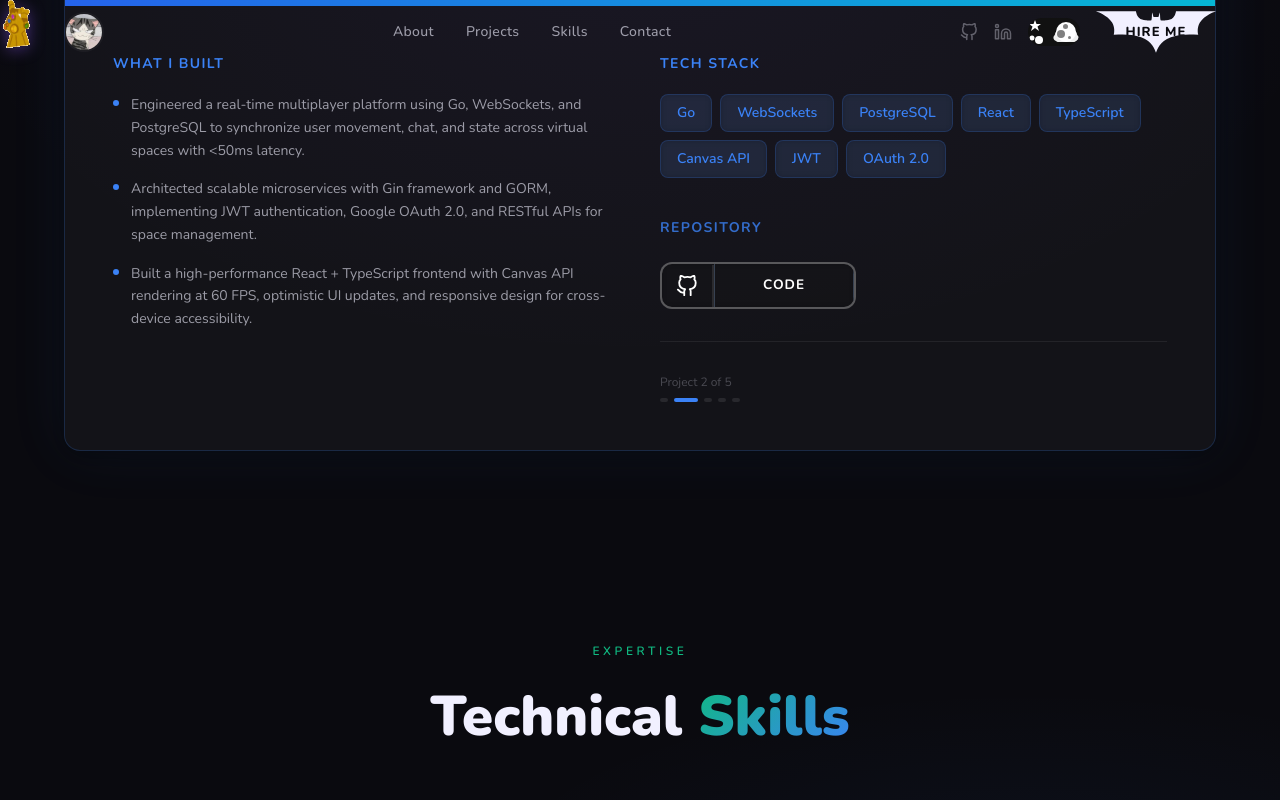
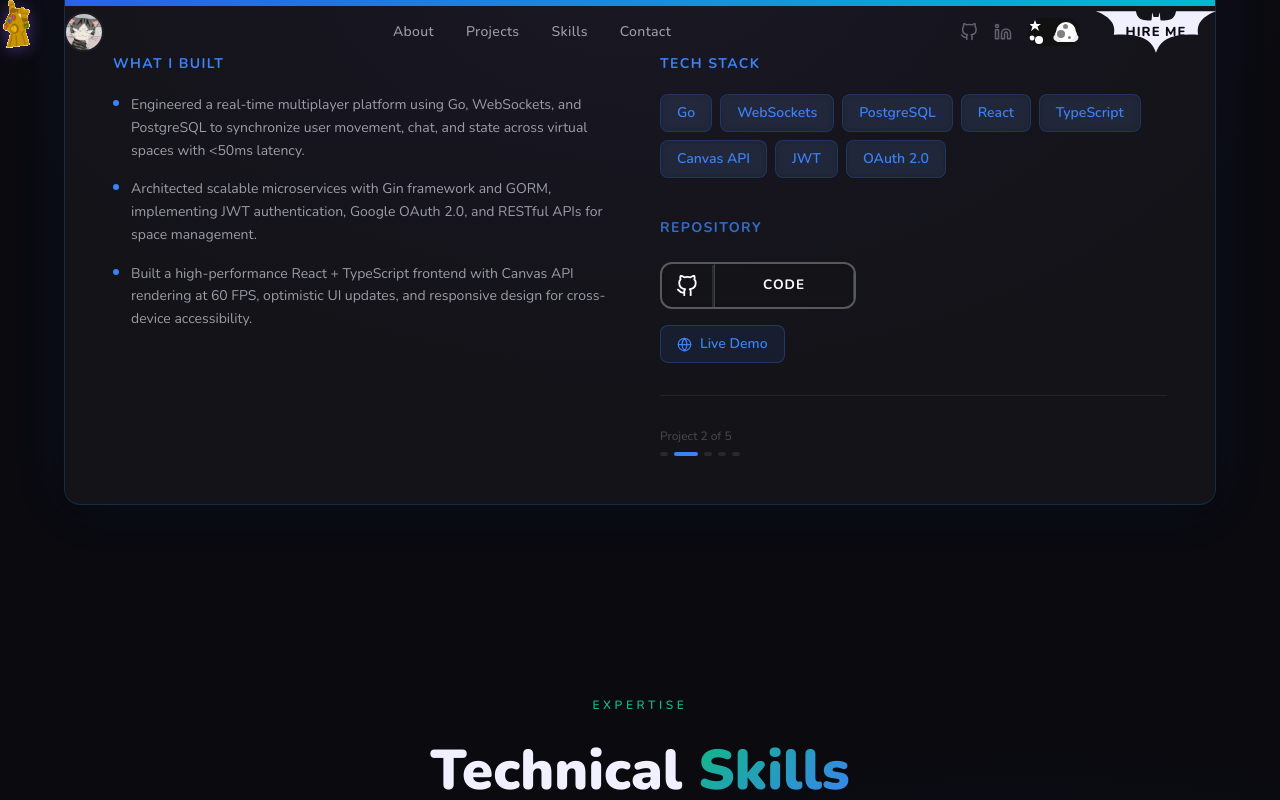
Before and after one commit to genosis18m/genosis18m.github.io, a Next.js app: page / in a window 1280 px wide. Both pictures are taken after a click on the button 694 px from the left and 2809 px from the top of the page. Shown: the part 2409-3209 px from the top of the page. Built offline with nearby package versions, Linux system fonts and the light colour scheme.

Commit message:
feat: Add Live Demo link for Hair SaaS project

```diff
--- a/components/ProjectsSection.tsx
+++ b/components/ProjectsSection.tsx
@@ -273,6 +273,23 @@ export default function ProjectsSection() {
                     </span>
                   </div>
                 </a>
+
+                {active.live && (
+                  <a
+                    href={active.live}
+                    target="_blank"
+                    rel="noopener noreferrer"
+                    className="flex items-center gap-2 mt-4 text-sm font-semibold transition-all duration-300 hover:scale-105 w-fit px-4 py-2 rounded-lg"
+                    style={{
+                      background: `${active.accentColor}1A`,
+                      color: active.accentColor,
+                      border: `1px solid ${active.accentColor}44`,
+                    }}
+                  >
+                    <FiGlobe size={15} />
+                    Live Demo
+                  </a>
+                )}
               </div>
 
               {/* Project number indicator */}
```
